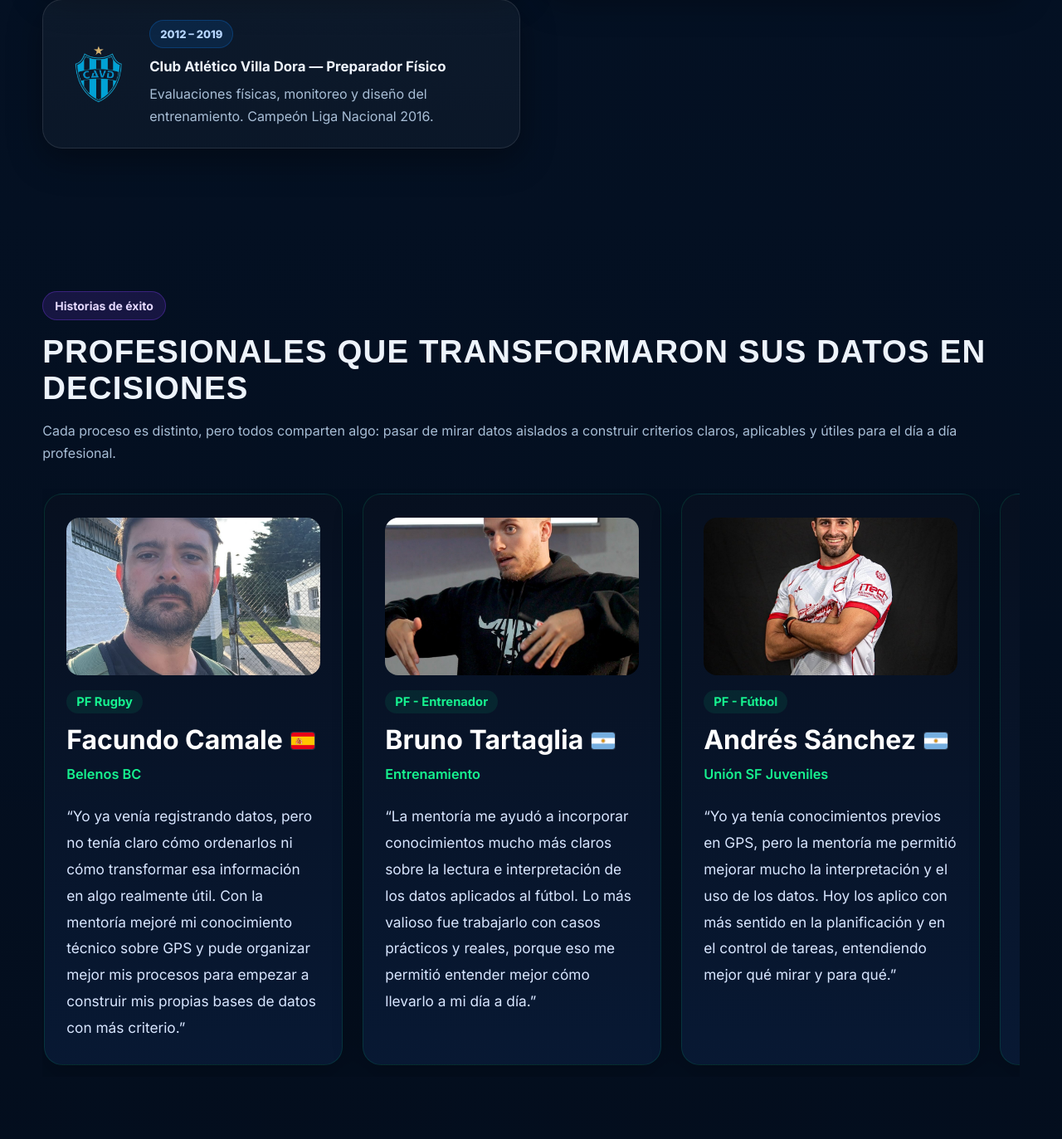
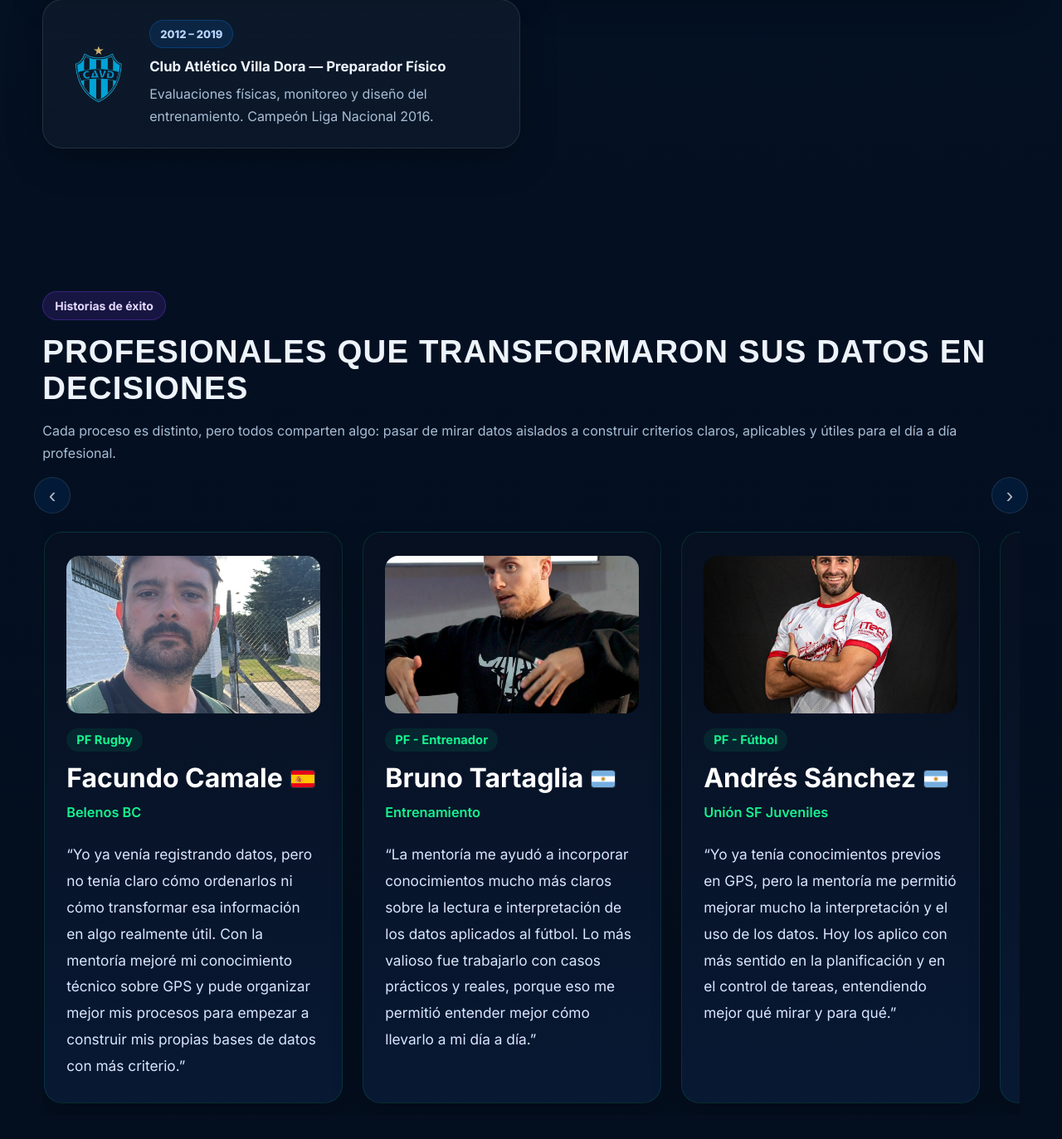
Before and after one commit to sebavillalba7/SV-SportsScientist, a Flask app: page / in a window 1280 px wide. Shown: the part 4900-6273 px from the top of the page at 83% size. Run offline with Flask 3, Linux system fonts and the light colour scheme; some libraries are stand-ins or nearby versions; some web fonts are replaced.

Commit message:
reemplazo index y style corregidos

```diff
--- a/static/css/style.css
+++ b/static/css/style.css
@@ -1541,3 +1559,60 @@ nav a {
         border-bottom: none;
     }
 }
+section[id] {
+    scroll-margin-top: 110px;
+}
+.casos-wrapper {
+    position: relative;
+    display: flex;
+    align-items: center;
+}
+
+.casos-scroll {
+    display: flex;
+    gap: 20px;
+    overflow-x: auto;
+    scroll-behavior: smooth;
+    padding: 10px 0;
+}
+
+/* ocultar scroll feo */
+.casos-scroll::-webkit-scrollbar {
+    display: none;
+}
+
+/* BOTONES */
+.casos-btn {
+    position: absolute;
+    top: 50%;
+    transform: translateY(-50%);
+    width: 44px;
+    height: 44px;
+    border-radius: 50%;
+    border: 1px solid rgba(255,255,255,.15);
+    background: rgba(10,132,255,.15);
+    color: #fff;
+    font-size: 26px;
+    cursor: pointer;
+    z-index: 10;
+    backdrop-filter: blur(6px);
+}
+
+.casos-btn:hover {
+    background: rgba(10,132,255,.35);
+}
+
+.casos-btn.left {
+    left: -10px;
+}
+
+.casos-btn.right {
+    right: -10px;
+}
+.casos-btn {
+    opacity: 0.7;
+}
+
+.casos-wrapper:hover .casos-btn {
+    opacity: 1;
+}
--- a/templates/index.html
+++ b/templates/index.html
@@ -25,7 +25,7 @@
                 <a href="#mentoria">Mentoría 1:1</a>
                 <a href="#servicios">Servicios</a>
                 <a href="#trayectoria">Trayectoria</a>
-                <a href="#casos">Casos de éxito</a>
+                <a href="#casos">Casos de Éxito</a>
                 <a href="#dashboard">Dashboard</a>
                 <a href="#contacto" class="btn-nav">Contacto</a>
             </nav>
@@ -393,7 +393,7 @@
             </div>
         </section>
 
-        <section id="historias-exito" class="section">
+        <section id="casos" class="section">
 			<div class="container">
 				<div class="section-head">
 					<span class="eyebrow">Historias de éxito</span>
@@ -402,6 +402,18 @@
 						Cada proceso es distinto, pero todos comparten algo: pasar de mirar datos aislados
 						a construir criterios claros, aplicables y útiles para el día a día profesional.
 					</p>
+				</div>
+
+				<div class="casos-wrapper">
+
+					<button class="casos-btn left" onclick="scrollCasos(-1)">‹</button>
+
+					<div class="casos-scroll" id="casosScroll">
+						<!-- tus cards -->
+					</div>
+
+					<button class="casos-btn right" onclick="scrollCasos(1)">›</button>
+
 				</div>
 
 				<div class="success-carousel-wrap">
@@ -1089,7 +1101,17 @@
 		}
 	});
 	</script>
+	<script>
+	function scrollCasos(direction) {
+		const container = document.getElementById("casosScroll");
+		const scrollAmount = container.clientWidth * 0.8;
 
+		container.scrollBy({
+			left: direction * scrollAmount,
+			behavior: "smooth"
+		});
+	}
+	</script>
 
 </body>
 </html>
```
Also changed, not shown: other parts of static/css/style.css (+22 -4 lines).
